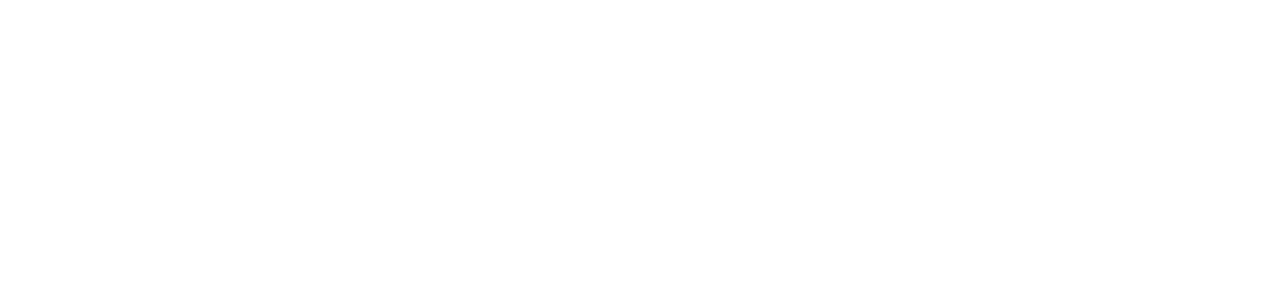
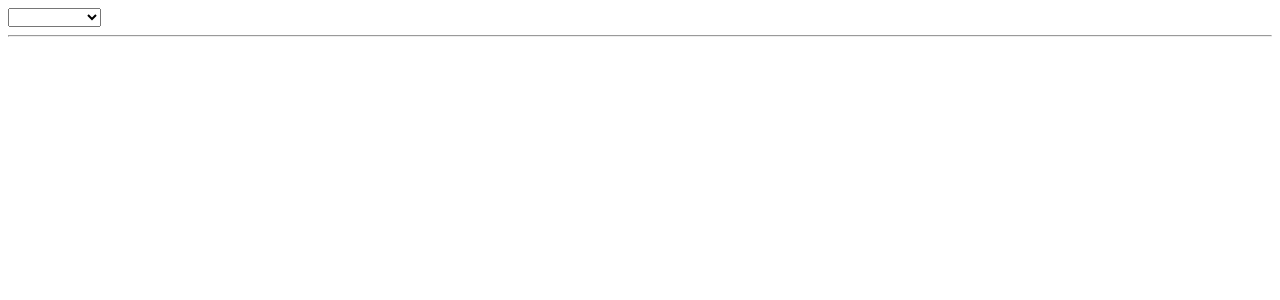
Before and after one commit to RebelusQuo/boardgame-aids, a React (Vite) app: page / in a window 1280 px wide. Shown: the top 300 px of the page. Built offline with nearby package versions, Linux system fonts and the light colour scheme.

Commit message:
Implement a persistent aid selection
The custom hook `useLocalStorage` handles local storage variables.

The local storage key "selected-aid" holds the object key for the currently
shown aid. A temporary placeholder aid is used in this commit to verify the
behavior.

```diff
--- a/js/App.jsx
+++ b/js/App.jsx
@@ -1,3 +1,26 @@
+import { Suspense, lazy } from 'react';
+import { useLocalStorage } from './useLocalStorage';
+
+import map from 'lodash/map';
+import find from 'lodash/find';
+import kebabCase from 'lodash/kebabCase'
+
+const aids = [
+    { name: 'Placeholder', Component: lazy(() => import('./aids/placeholder')) }
+];
+
 export function App() {
-    return null;
+    const [selectedAid, setSelectedAid] = useLocalStorage('selected-aid', '');
+    const aid = find(aids, { name: selectedAid });
+
+    return <>
+        <select value={selectedAid} onChange={e => setSelectedAid(e.target.value)}>
+            {selectedAid ? null : <option/>}
+            {map(aids, ({ name }) => <option key={kebabCase(name)} value={name}>{name}</option> )}
+        </select>
+        <hr/>
+        <Suspense fallback={<div>•••</div>}>
+            {aid && <aid.Component/>}
+        </Suspense>
+    </>;
 };
--- /dev/null
+++ b/js/aids/placeholder/index.jsx
@@ -0,0 +1,3 @@
+export default function Placeholder() {
+    return <div>Placeholder Aid</div>;
+}
--- /dev/null
+++ b/js/useLocalStorage/index.js
@@ -0,0 +1,40 @@
+import { useState } from 'react';
+
+import isNil from 'lodash/isNil';
+
+export function useLocalStorage(key, defaultValue = null,
+    deserialize = JSON.parse,
+    serialize = JSON.stringify)
+{
+    const [value, setStoredValue] = useState(() => {
+        const storedValue = localStorage.getItem(key);
+
+        if (!isNil(storedValue)) {
+            try {
+                return deserialize(storedValue);
+            }
+            catch {
+                return storedValue;
+            }
+        }
+
+        if (!isNil(defaultValue)) {
+            localStorage.setItem(key, serialize(defaultValue));
+        }
+
+        return defaultValue;
+    });
+
+    function setValue(newValue) {
+        try {
+            localStorage.setItem(key, serialize(newValue));
+        }
+        catch {
+            throw new Error(`Failed to set ${key} in local storage.`);
+        }
+
+        setStoredValue(newValue);
+    }
+
+    return [value, setValue];
+}
--- a/package.json
+++ b/package.json
@@ -8,6 +8,7 @@
     "build": "parcel build"
   },
   "dependencies": {
+    "lodash": "^4.17.21",
     "react": "^18.2.0",
     "react-dom": "^18.2.0"
   },
```
